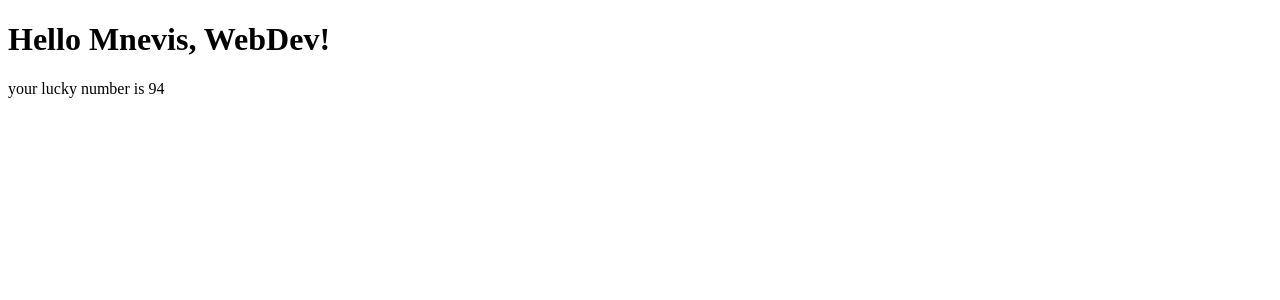
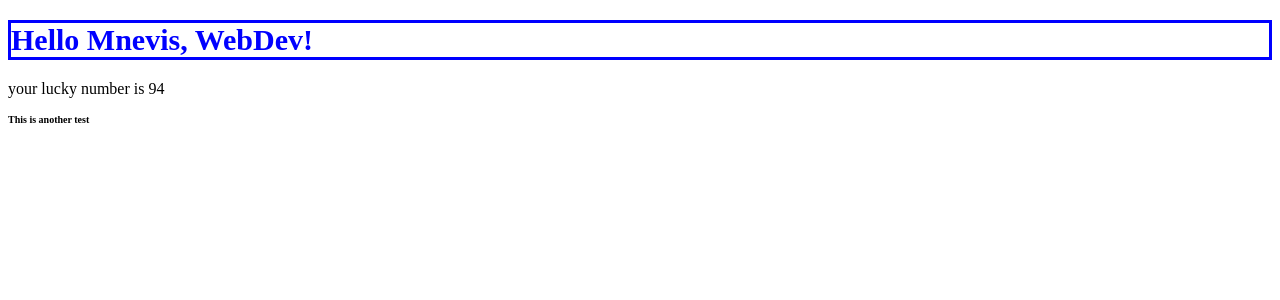
Before and after one commit to Mnevis-WebDev/JSX, a React (Create React App) app: page / in a window 1280 px wide. Shown: the top 300 px of the page. Built offline with nearby package versions, Linux system fonts and the light colour scheme.

Commit message:
Inline CSS

```diff
--- a/src/index.js
+++ b/src/index.js
@@ -4,12 +4,20 @@ const fName = "Mnevis";
 const lName = "WebDev";
 var lnum = Math.round(Math.random() * 100);
 
+//CSS inline
+const customStyle = {
+  color: "blue",
+  border: "solid",
+  fontSize: "30px"
+};
+
 ReactDOM.render(
   <div>
-    <h1>
+    <h1 style={customStyle}>
       Hello {fName}, {lName}!
     </h1>
     <p>your lucky number is {lnum} </p>
+    <h1 style={{ fontSize: "10px" }}>This is another test</h1>
   </div>,
   document.getElementById("root")
 );
```
